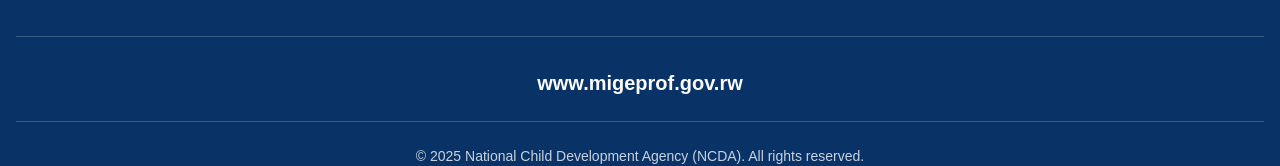
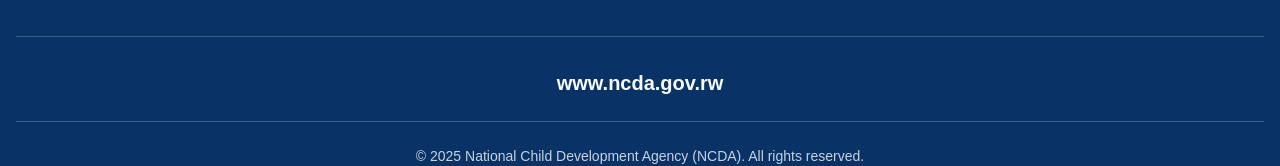
Before and after one commit to kingpazzo64/child-protection, a Next.js app: page / in a window 1280 px wide. Shown: the part 1155-1321 px from the top of the page. Built offline with nearby package versions, Linux system fonts and the light colour scheme; no server answers; the database is empty.

Commit message:
Update footer custodian to use translation and update NCDA website URL

```diff
--- a/components/Footer.tsx
+++ b/components/Footer.tsx
@@ -83,8 +83,7 @@
                 fontWeight: 700
               }}
             >
-              www.migeprof.gov.rw
-              {/* {t.footer.custodian} */}
+              {t.footer.custodian}
             </h3>
             {/* <p
               className="leading-relaxed"
--- a/lib/translations.ts
+++ b/lib/translations.ts
@@ -160,7 +160,7 @@
       foundVia: 'Found via Child Protection Services Directory',
     },
     footer: {
-      custodian: 'Custodian',
+      custodian: 'www.ncda.gov.rw',
       custodianDescription: 'the national owner and coordinator of the Child Protection Services Directory.',
       copyright: '© 2025 National Child Development Agency (NCDA). All rights reserved.',
       serviceDistricts: 'Service Districts',
@@ -262,9 +262,9 @@
       foundVia: 'Byaboneka binyuze ku Rutonde rwa serivisi z\'Umutekano w\'Abana',
     },
     footer: {
-      custodian: 'Umukoresha',
+      custodian: 'www.ncda.gov.rw',
       custodianDescription: 'umukoresha w\'igihugu kandi n\'umuyobozi mukuru w\'urutonde rwa serivisi z\'umutekano w\'abana.',
-      copyright: '© 2025 Ikigo cy\'igihugu gishinzwe imikurire no kurengera umwana (NCDA). Uburenganzira bwose ni ubwayo.',
+      copyright: '© 2025 Ikigo cy\'igihugu gishinzwe imikurire no kurengera umwana (NCDA).',
       serviceDistricts: 'Uturere',
       availableServices: 'Serivisi zo kurengera abana',
     },
```
